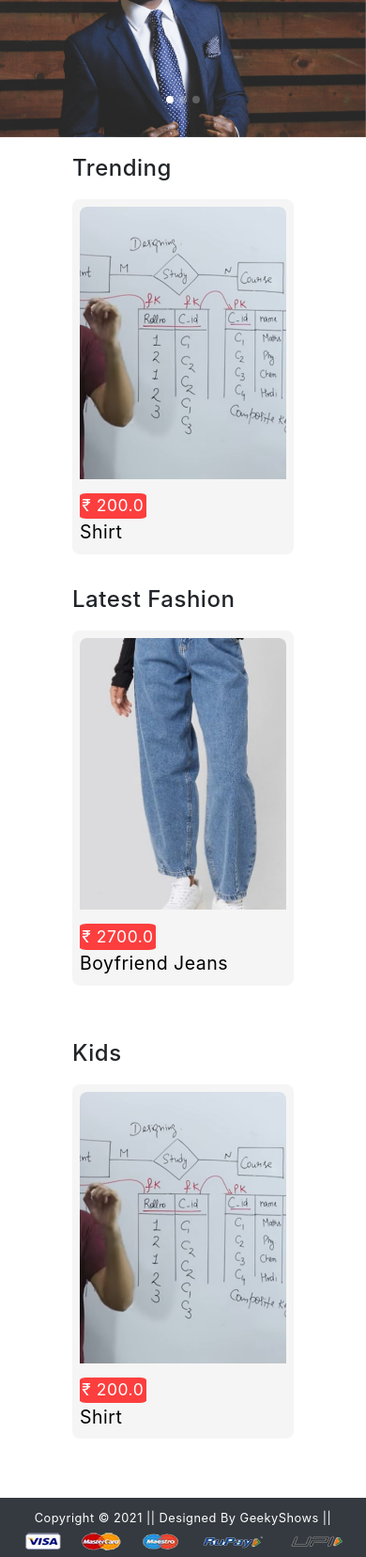
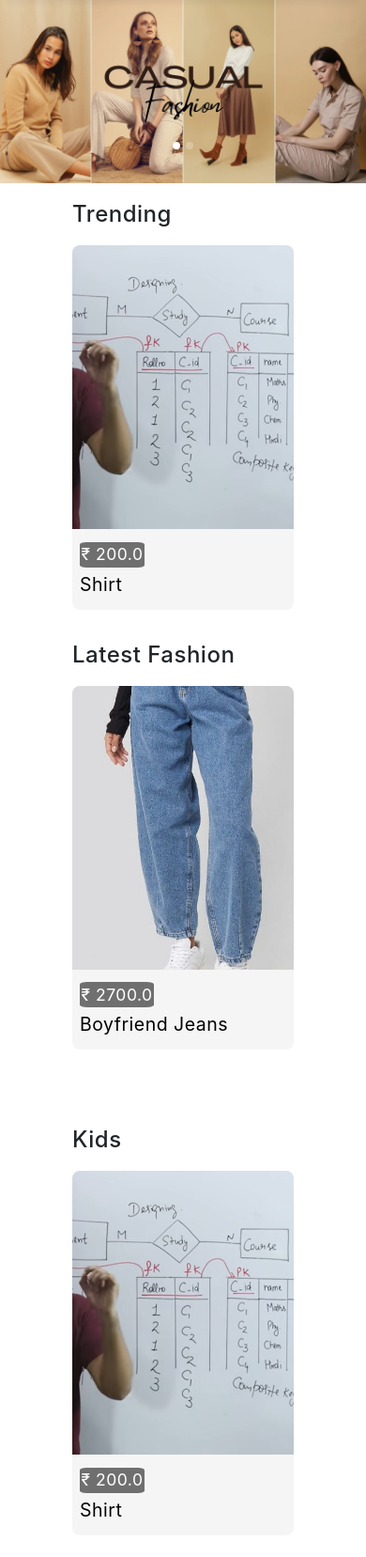
Before and after one commit to Sayantan-Bera/E-commerce-website, a Django app: page / in a window 390 px wide. Shown: the part 77-1734 px from the top of the page at 94% size. Run offline with Django 4.2, Linux system fonts and the light colour scheme; data comes from the database, SQL or seed files in the repository; both versions use the stored data as it was after the commit; some libraries are stand-ins or nearby versions.

Commit message:
homepage responsiveness fixed

```diff
--- a/app/static/app/css/style.css
+++ b/app/static/app/css/style.css
@@ -213,12 +213,11 @@ div > a:hover {
 .each-slide-item {
   display: flex;
   flex-direction: column;
-  background-color: rgba(174, 174, 174, 0.123);
+  background-color: rgba(0, 0, 0, 0.04);
   aspect-ratio: 1/1.6;
   border-radius: 8px;
   justify-content: space-between;
   gap: 10px;
-  padding: 8px;
 }
 .slide-item-img {
   border-top-left-radius: 8px;
@@ -233,24 +232,29 @@ div > a:hover {
   width: 100%;
 }
 .slide-item-details {
-  height: 16%;
+  height: 20%;
   display: flex;
   flex-direction: column;
   justify-content: space-evenly;
+  padding: 0px 8px 8px 8px;
 }
 .slide-item-price {
   font-weight: 400;
   font-size: 4.5vw;
-  background-color: rgba(253, 24, 24, 0.829);
+  background-color: rgba(0, 0, 0, 0.548);
   width: max-content;
   color: white;
-  padding: 0.1vw 0.6vw 0.2vw 0.6vw;
+  padding: 0.05vw 0.4vw 0.1vw 0.4vw;
   border-radius: 10%;
 }
 .slide-item-title {
   font-weight: 400;
   font-size: 5vw;
   color: black;
+  width: 100%;
+  overflow: hidden;
+  white-space: nowrap;
+  text-overflow: ellipsis;
 }
 
 @media (min-width: 1260px) {
@@ -279,14 +283,20 @@ div > a:hover {
     color: black;
   }
   .search-div {
-    width: 100%;
     background-color: rgba(232, 232, 232, 0.623);
   }
   .nav-left-buttons,
   .nav-right-buttons {
     display: flex;
     justify-content: space-around;
-    width: 100%;
+  }
+  .nav-left-buttons{
+    width: 80%;
+    padding: 0px 4%;
+  }
+  .nav-right-buttons{
+    padding-left: 1%;
+    width: 40%;
   }
   .menu-button,
   .toggle-menu,
@@ -310,7 +320,13 @@ div > a:hover {
     height: 1px;
     background: #000;
     transition: width 0.3s;
+    pointer-events: none;
   }
+  .dropdown-head::after:active,
+  .drop-item::after:active{
+    pointer-events: none;
+  }
+
   .dropdown-head:hover::after,
   .drop-item:hover::after{
     width: 100%;
@@ -358,6 +374,12 @@ div > a:hover {
   .signup {
     cursor: context-menu;
   }
+  .header:active, .header-second:active, .nav-left-buttons:active, .nav-right-buttons:active{
+    pointer-events: none;
+  }
+  .website-name:active{
+    pointer-events: all;
+  }
 }
 
 @media (min-width: 800px) {
@@ -382,30 +404,6 @@ div > a:hover {
   }
 }
 
-<<<<<<< HEAD
-.owl-carousel .item {
-  font-size: 24px;
-  text-align: center;
-  margin-top: 20px;
-}
-
-.owl-next {
-  float: right;
-}
-.owl-prev {
-  float: left;
-}
-.owl-prev span {
-  font-size: 24px;
-  font-weight: bold;
-}
-.owl-next span {
-  font-size: 24px;
-  font-weight: bold;
-}
-.login-main {
-  background-color: black;
-=======
 @media (min-width: 1000px) {
   .slide-item-price {
     font-size: 1.2vw;
@@ -413,5 +411,4 @@ div > a:hover {
   .slide-item-title {
     font-size: 1.5vw;
   }
->>>>>>> origin/master
 }
--- a/app/templates/app/home.html
+++ b/app/templates/app/home.html
@@ -9,22 +9,21 @@
   <ol class="carousel-indicators">
     <li data-target="#carouselExampleIndicators" data-slide-to="0" class="active"></li>
     <li data-target="#carouselExampleIndicators" data-slide-to="1"></li>
-    <li data-target="#carouselExampleIndicators" data-slide-to="2"></li>
   </ol>
 
   <div class="carousel-inner">
     <div class="carousel-item active">
       <img
         class="d-block w-100"
-        src="{% static 'app/images/banner/b3.jpg' %}"
+        src="{% static 'app/images/banner/b1.jpg' %}"
         alt="First slide"
       />
     </div>
     <div class="carousel-item">
       <img
         class="d-block w-100"
-        src="{% static 'app/images/banner/b4.jpg' %}"
-        alt="Second slide"
+        src="{% static 'app/images/banner/b2.jpg' %}"
+        alt="First slide"
       />
     </div>
   </div>
```
Also changed, not shown: app/static/app/images/banner/b1.jpg, app/static/app/images/banner/b2.jpg, app/static/app/images/banner/b3.jpg (deleted), app/static/app/images/banner/b4.jpg (deleted), db.sqlite3.
